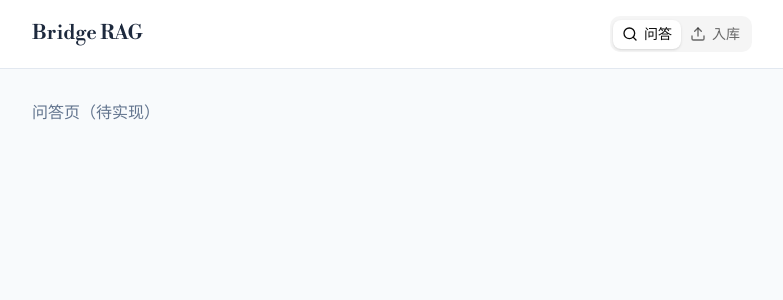
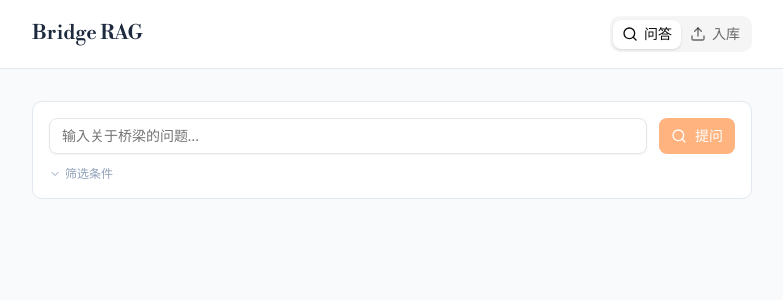
Before and after one commit to BridgingChina/RAG, a React (Vite) app in the folder web/: page / in a window 1280 px wide. Shown: the top 300 px of the page, without its empty margins (248-1031 px from the left). Built offline with nearby package versions, Linux system fonts and the light colour scheme.

Commit message:
feat: add AskPanel with input, loading, and error states

```diff
--- a/web/src/App.tsx
+++ b/web/src/App.tsx
@@ -1,5 +1,6 @@
 import { useState } from "react"
 import { TabNav } from "@/components/layout/TabNav"
+import { AskPanel } from "@/components/ask/AskPanel"
 
 function App() {
   const [tab, setTab] = useState("ask")
@@ -8,7 +9,7 @@ function App() {
     <div className="min-h-screen bg-slate-50">
       <TabNav value={tab} onValueChange={setTab} />
       <main className="mx-auto max-w-3xl px-6 py-8">
-        {tab === "ask" && <div className="text-slate-500">问答页（待实现）</div>}
+        {tab === "ask" && <AskPanel />}
         {tab === "ingest" && <div className="text-slate-500">入库页（待实现）</div>}
       </main>
     </div>
--- /dev/null
+++ b/web/src/components/ask/AskPanel.tsx
@@ -0,0 +1,114 @@
+import { useState } from "react"
+import { Button } from "@/components/ui/button"
+import { Input } from "@/components/ui/input"
+import { Search, ChevronDown, Loader2 } from "lucide-react"
+import { askQuestion } from "@/lib/api"
+import type { AskResponse } from "@/lib/types"
+
+export function AskPanel() {
+  const [question, setQuestion] = useState("")
+  const [bridgeId, setBridgeId] = useState("")
+  const [showFilters, setShowFilters] = useState(false)
+  const [loading, setLoading] = useState(false)
+  const [error, setError] = useState<string | null>(null)
+  const [result, setResult] = useState<AskResponse | null>(null)
+
+  async function handleSubmit() {
+    const q = question.trim()
+    if (!q) return
+    setLoading(true)
+    setError(null)
+    setResult(null)
+    try {
+      const bid = bridgeId ? parseInt(bridgeId, 10) : undefined
+      const res = await askQuestion(q, isNaN(bid as number) ? undefined : bid)
+      setResult(res)
+    } catch (err) {
+      setError(err instanceof Error ? err.message : "请求失败")
+    } finally {
+      setLoading(false)
+    }
+  }
+
+  function handleKeyDown(e: React.KeyboardEvent) {
+    if (e.key === "Enter" && !e.shiftKey) {
+      e.preventDefault()
+      handleSubmit()
+    }
+  }
+
+  return (
+    <div className="space-y-6">
+      {/* Input area */}
+      <div className="rounded-lg border border-slate-200 bg-white p-4 space-y-3">
+        <div className="flex gap-3">
+          <Input
+            placeholder="输入关于桥梁的问题…"
+            value={question}
+            onChange={(e) => setQuestion(e.target.value)}
+            onKeyDown={handleKeyDown}
+            className="flex-1"
+          />
+          <Button
+            onClick={handleSubmit}
+            disabled={loading || !question.trim()}
+            className="bg-orange-500 hover:bg-orange-600 text-white cursor-pointer"
+          >
+            {loading ? (
+              <Loader2 className="h-4 w-4 animate-spin" />
+            ) : (
+              <Search className="h-4 w-4" />
+            )}
+            {loading ? "检索中…" : "提问"}
+          </Button>
+        </div>
+        <button
+          onClick={() => setShowFilters(!showFilters)}
+          className="flex items-center gap-1 text-xs text-slate-400 hover:text-slate-600 transition-colors cursor-pointer"
+        >
+          <ChevronDown className={`h-3 w-3 transition-transform ${showFilters ? "rotate-180" : ""}`} />
+          筛选条件
+        </button>
+        {showFilters && (
+          <div className="flex items-center gap-2">
+            <label className="text-xs text-slate-500">桥梁 ID</label>
+            <Input
+              type="number"
+              placeholder="可选"
+              value={bridgeId}
+              onChange={(e) => setBridgeId(e.target.value)}
+              className="w-32"
+            />
+          </div>
+        )}
+      </div>
+
+      {/* Error */}
+      {error && (
+        <div className="rounded-lg border border-red-200 bg-red-50 p-4 text-sm text-red-700">
+          {error}
+        </div>
+      )}
+
+      {/* Loading skeleton */}
+      {loading && (
+        <div className="rounded-lg border border-slate-200 bg-white p-6 space-y-4">
+          <div className="h-4 w-20 bg-slate-200 rounded animate-pulse" />
+          <div className="h-7 w-3/4 bg-slate-200 rounded animate-pulse" />
+          <div className="space-y-2">
+            <div className="h-4 w-full bg-slate-100 rounded animate-pulse" />
+            <div className="h-4 w-5/6 bg-slate-100 rounded animate-pulse" />
+            <div className="h-4 w-4/6 bg-slate-100 rounded animate-pulse" />
+          </div>
+        </div>
+      )}
+
+      {/* Result placeholder — wired in Task 7 */}
+      {result && !loading && (
+        <div className="text-sm text-slate-500">
+          收到回答（AnswerDisplay 待实现）: {result.summary.slice(0, 100)}…
+        </div>
+      )}
+    </div>
+  )
+}
```
